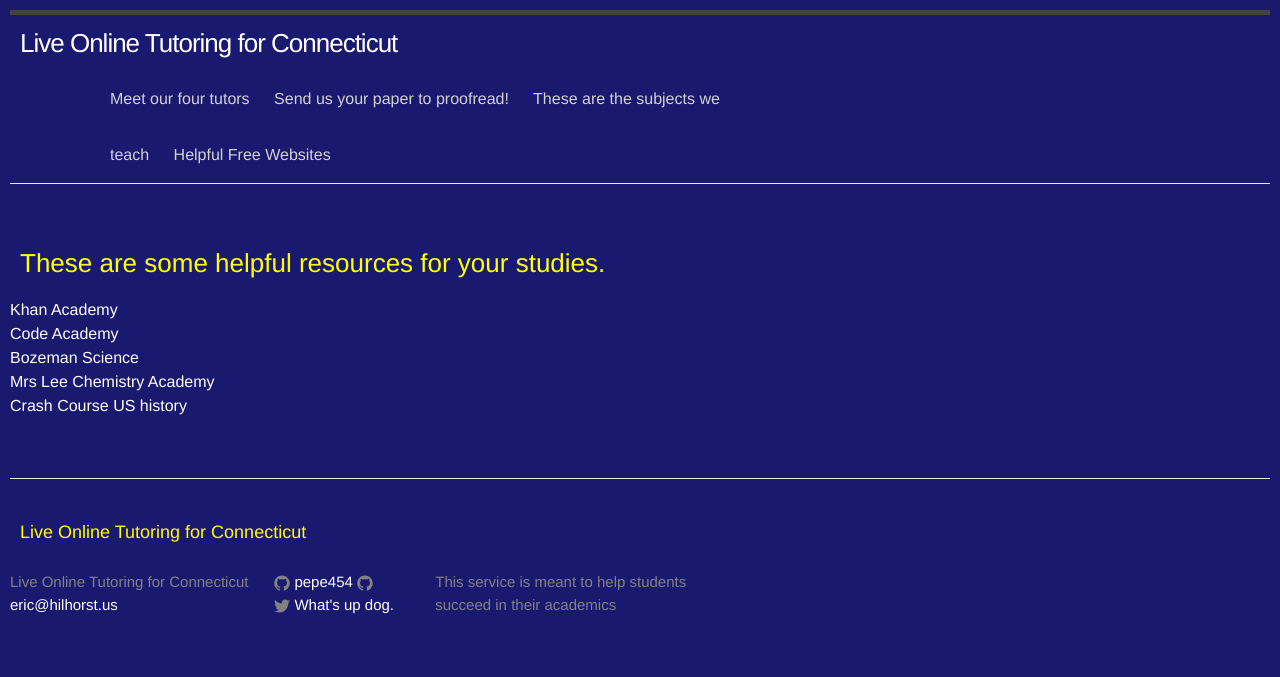
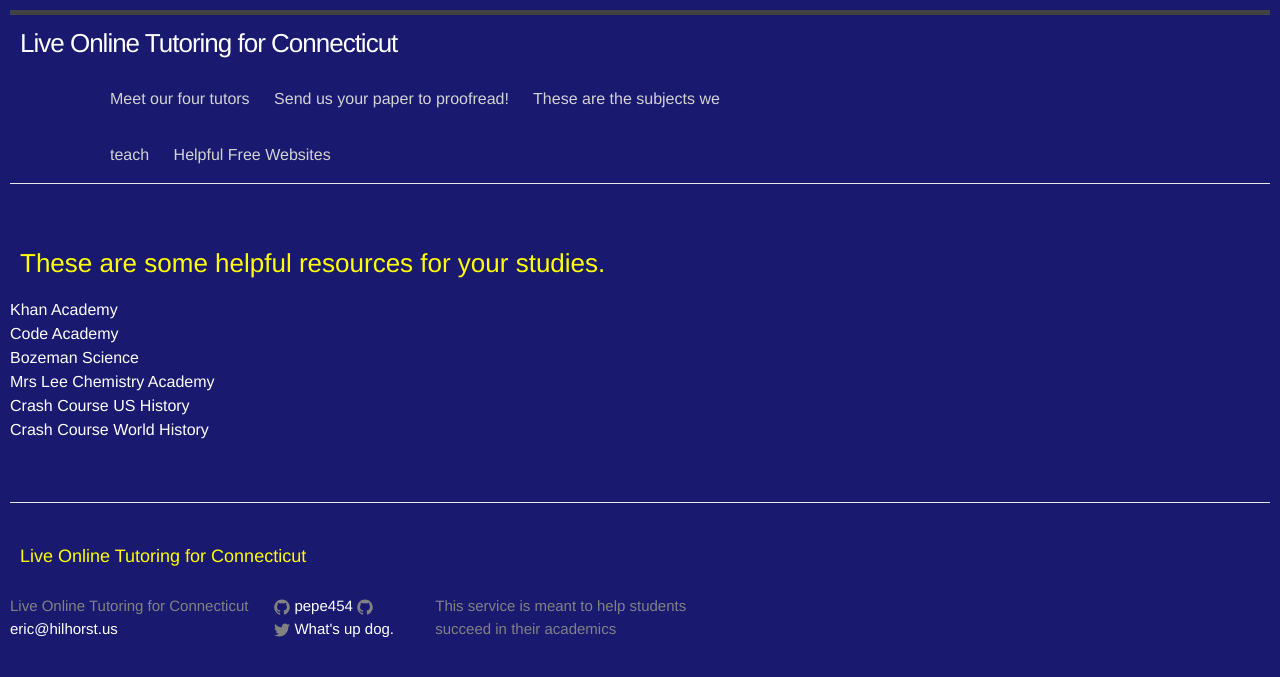
Before and after one commit to pepe454/pepe454.github.io, a Jekyll site: the page built from websites.md, in a window 1280 px wide. Shown: the top 677 px of the page. Built offline with Jekyll 4.4.1, drawn with Linux system fonts in a browser that asks for light colours.

Commit message:
Update websites.md

```diff
--- a/websites.md
+++ b/websites.md
@@ -19,6 +19,9 @@
      <a href="https://www.youtube.com/channel/UCkxxijr87O6uZfBVZEu9r7A">Mrs Lee Chemistry Academy</a>
   </li>
   <li>
-     <a href="https://www.youtube.com/watch?v=6E9WU9TGrec&list=PLqfqeCh72YERmVLH50u655gJCFrs1XLpC">Crash Course US history</a>
+     <a href="https://www.youtube.com/watch?v=6E9WU9TGrec&list=PLqfqeCh72YERmVLH50u655gJCFrs1XLpC">Crash Course US History</a>
+  </li>
+  <li>
+     <a href="https://www.youtube.com/watch?v=Yocja_N5s1I&list=PLBDA2E52FB1EF80C9">Crash Course World History</a>
   </li>
 </ul>
```
